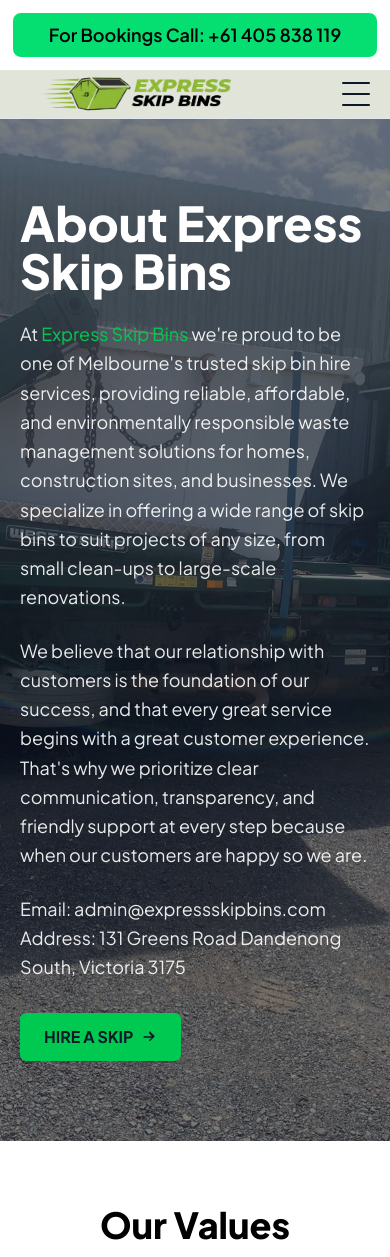
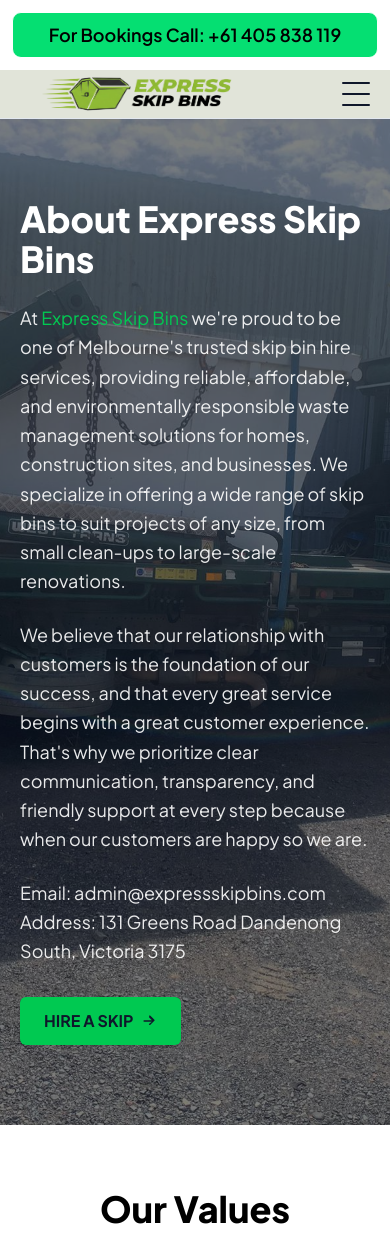
Before and after one commit to kartikk59/skipbinsaus, a Next.js app: page /About-us in a window 390 px wide. Shown: the top 1257 px of the page. Built offline with nearby package versions, Linux system fonts and the light colour scheme.

Commit message:
commited some changes

```diff
--- a/src/app/About-us/page.jsx
+++ b/src/app/About-us/page.jsx
@@ -12,19 +12,19 @@
         <div className="absolute inset-0 -z-10 bg-black/50" />
 
         <div className="max-w-screen-xl mx-auto px-5 py-20 md:py-28">
-          <h1 className="text-white text-5xl md:text-6xl font-extrabold">About Express Skip Bins</h1>
+          <h1 className="text-white text-4xl md:text-6xl font-extrabold">About Express Skip Bins</h1>
 
-          <h2 className="mt-6 text-white text-3xl md:text-4xl font-extrabold"></h2>
 
-          <p className="mt-6 max-w-3xl text-white/90 text-lg leading-relaxed">
+
+          <p className="mt-6 max-w-2xl text-white/90 text-lg leading-relaxed">
             At <span className='text-green-500'>Express Skip Bins</span> we're proud to be one of Melbourne's trusted skip bin hire services, providing reliable, affordable, and environmentally responsible waste management solutions for homes, construction sites, and businesses. We specialize in offering a wide range of skip bins to suit projects of any size, from small clean-ups to large-scale renovations.
           </p>
 
-           <p className="mt-6 max-w-3xl text-white/90 text-lg leading-relaxed">
+           <p className="mt-6 max-w-2xl text-white/90 text-lg leading-relaxed">
             We believe that our relationship with customers is the foundation of our success, and that every great service begins with a great customer experience. That's why we prioritize clear communication, transparency, and friendly support at every step because when our customers are happy so we are.
           </p>
 
-          <p className="mt-6 max-w-3xl text-white/90 text-lg leading-relaxed">
+          <p className="mt-6 max-w-2xl text-white/90 text-lg leading-relaxed">
             Email: admin@expressskipbins.com
             Address: 131 Greens Road Dandenong South, Victoria 3175
           </p>
```
